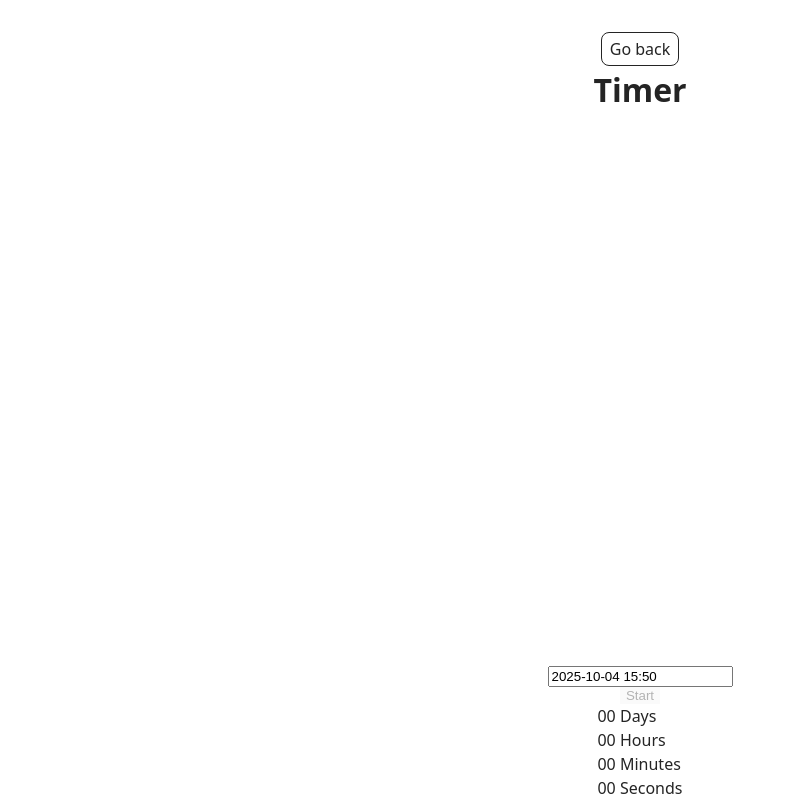
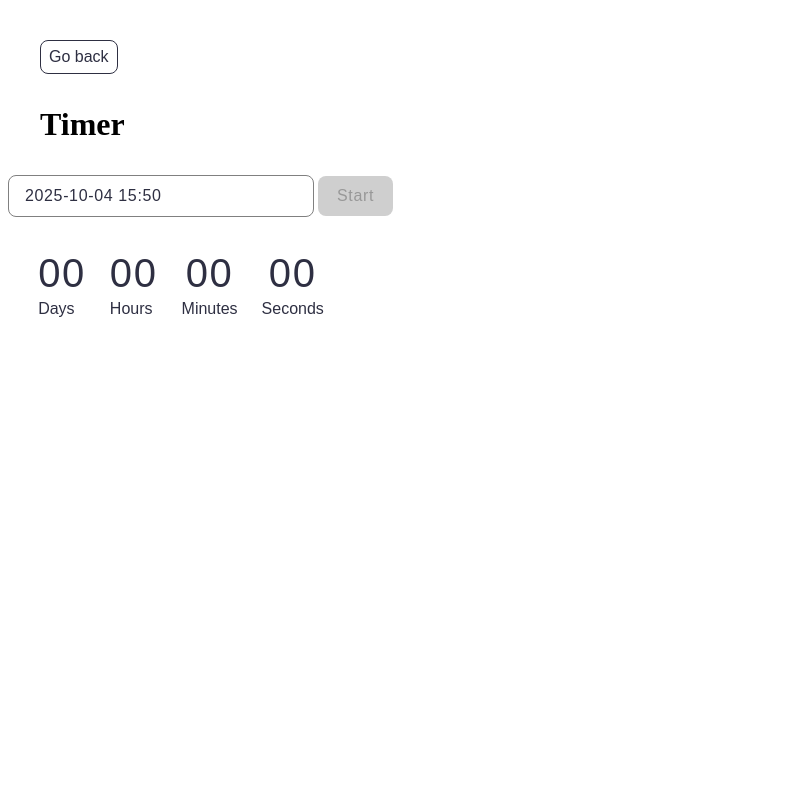
Before and after one commit to SerhiiYemets/goit-js-hw-10, a website built with Vite: page src/1-timer.html in a window 1280 px wide. Shown: the whole page, without its empty margins (0-788 px from the left). Built offline with nearby package versions, Linux system fonts and the light colour scheme.

Commit message:
add js file

```diff
--- a/src/css/styles.css
+++ b/src/css/styles.css
@@ -1,24 +1,25 @@
-/**
-  |============================
-  | include css partials with
-  | default @import url()
-  |============================
-*/
 /* Common styles */
 @import url('./reset.css');
-@import url('./base.css');
 @import url('./container.css');
-@import url('./animations.css');
+
 
 /* Sections style */
 @import url('./header.css');
 @import url('./vite-promo.css');
 @import url('./badges.css');
 @import url('./back-link.css');
-@import url('./footer.css');
 
-a {
-  text-decoration: none;
+
+main {
+  flex-grow: 0;
+}
+
+.main-title {
+  text-align: left;
+  margin-bottom: 32px;
+}
+.back-link {
+  margin-left: 0;
 }
 
 h1,
@@ -45,15 +46,177 @@ img {
   display: block;
 }
 
-button {
-  margin: 0;
-  border: 0;
+a {
+  font-family: 'Montserrat', sans-serif;
+  font-weight: 400;
+  font-size: 16px;
+  line-height: 150%;
+  color: #2e2f42;
+  display: block;
+  margin: 32px;
 }
 
-body {
-  height: 100vh;
-  width: 1128px;
+a:hover,
+a:focus {
+  color: #4e75ff;
+}
+
+input {
+  border: 1px solid #808080;
+  border-radius: 8px;
+  width: 272px;
+  padding: 8px 16px;
+
+  font-family: 'Montserrat', sans-serif;
+  font-weight: 400;
+  font-size: 16px;
+  line-height: 150%;
+  letter-spacing: 0.04em;
+  color: #2e2f42;
+}
+
+input:hover {
+  border: 1px solid #000;
+}
+
+input:active {
+  border: 1 px solid #4e75ff;
+}
+
+button:disabled[type='button'] {
+  border-radius: 8px;
+  border: none;
+  padding: 8px 16px;
+  width: 75px;
+  height: 40px;
+  background-color: #cfcfcf;
+
+  font-family: 'Montserrat', sans-serif;
+  font-weight: 500;
+  font-size: 16px;
+  line-height: 150%;
+  letter-spacing: 0.04em;
+  color: #989898;
+}
+
+button[type='button'] {
+  border-radius: 8px;
+  border: none;
+  padding: 8px 16px;
+  width: 75px;
+  height: 40px;
+  background-color: #4e75ff;
+  display: inline-block;
+
+  font-family: 'Montserrat', sans-serif;
+  font-weight: 500;
+  font-size: 16px;
+  line-height: 150%;
+  letter-spacing: 0.04em;
+  color: #fff;
+}
+
+button:not(:disabled):hover[type='button'] {
+  background-color: #6c8cff;
+}
+
+.timer {
+  width: 346px;
   display: flex;
   justify-content: center;
-  align-items: center;
+  gap: 24px;
+  margin-top: 32px;
 }
+
+.field {
+  display: flex;
+  flex-direction: column;
+}
+
+.value {
+  font-family: 'Montserrat', sans-serif;
+  font-weight: 400;
+  font-size: 40px;
+  line-height: 120%;
+  letter-spacing: 0.04em;
+  color: #2e2f42;
+  text-align: center;
+}
+
+.label {
+  font-family: 'Montserrat', sans-serif;
+  font-weight: 400;
+  font-size: 16px;
+  line-height: 150%;
+  color: #2e2f42;
+}
+
+.form {
+  font-family: 'Montserrat', sans-serif;
+  font-weight: 400;
+  font-size: 16px;
+  line-height: 150%;
+  letter-spacing: 0.04em;
+  color: #2e2f42;
+  margin: 0 auto;
+  width: 360px;
+}
+
+input[name='delay'] {
+  border: 1px solid #808080;
+  border-radius: 4px;
+  margin-bottom: 16px;
+  width: 326px;
+}
+
+input:hover[name='delay'] {
+  border: 1px solid #000;
+}
+
+input:active[name='delay'] {
+  border: 1px solid #4e75ff;
+}
+
+fieldset {
+  border-radius: 4px;
+  border: 1px solid #808080;
+  width: 332px;
+  margin: 0;
+}
+
+fieldset:hover {
+  border: 1px solid #000;
+}
+
+input[name='state'] {
+  border: 1px solid #757575;
+  border-radius: 14px;
+  width: 20px;
+  height: 20px;
+  margin-left: 36px;
+}
+
+input:hover[name='state'] {
+  border: 1px solid #000;
+}
+
+button[type='submit'] {
+  border-radius: 8px;
+  border: none;
+  padding: 8px 16px;
+  width: 360px;
+  height: 40px;
+  background-color: #4e75ff;
+  margin-top: 24px;
+
+  font-family: 'Montserrat', sans-serif;
+  font-weight: 500;
+  font-size: 16px;
+  line-height: 150%;
+  letter-spacing: 0.04em;
+  color: #fff;
+}
+
+button:hover[type='submit'] {
+  background-color: #6c8cff;
+}
--- a/src/js/1-timer.js
+++ b/src/js/1-timer.js
@@ -8,9 +8,9 @@ let userSelectedDate = null;
 let timerId = null;
 
 const startButton = document.querySelector('[data-start]');
-const dateInput = document.querySelector('#datetime-picker');
 startButton.disabled = true;
 
+const dateInput = document.querySelector('#datetime-picker');
 const daysEl = document.querySelector('[data-days]');
 const hoursEl = document.querySelector('[data-hours]');
 const minutesEl = document.querySelector('[data-minutes]');
@@ -39,24 +39,6 @@ const options = {
 };
 
 flatpickr("#datetime-picker", options);
-
-function convertMs(ms) {
-
-    const second = 1000;
-    const minute = second * 60;
-    const hour = minute * 60;
-    const day = hour * 24;
-
-    const days = Math.floor(ms / day);
-    const hours = Math.floor((ms % day) / hour);
-    const minutes = Math.floor(((ms % day) % hour) / minute);
-
-    const seconds = Math.floor((((ms % day) % hour) % minute) / second);
-    return { days, hours, minutes, seconds };
-}
-console.log(convertMs(2000)); // {days: 0, hours: 0, minutes: 0, seconds: 2}
-console.log(convertMs(140000)); // {days: 0, hours: 0, minutes: 2, seconds: 20}
-console.log(convertMs(24140000)); // {days: 0, hours: 6 minutes: 42, seconds: 20}
 
 function addLeadingZero(value) {
     return String(value).padStart(2, '0');
@@ -93,3 +75,21 @@ startButton.addEventListener("click", () => {
         updateTimerDisplay(timeComponents);
     }, 1000);
 });
+
+function convertMs(ms) {
+
+    const second = 1000;
+    const minute = second * 60;
+    const hour = minute * 60;
+    const day = hour * 24;
+
+    const days = Math.floor(ms / day);
+    const hours = Math.floor((ms % day) / hour);
+    const minutes = Math.floor(((ms % day) % hour) / minute);
+
+    const seconds = Math.floor((((ms % day) % hour) % minute) / second);
+    return { days, hours, minutes, seconds };
+}
+console.log(convertMs(2000)); // {days: 0, hours: 0, minutes: 0, seconds: 2}
+console.log(convertMs(140000)); // {days: 0, hours: 0, minutes: 2, seconds: 20}
+console.log(convertMs(24140000)); // {days: 0, hours: 6 minutes: 42, seconds: 20}
```
